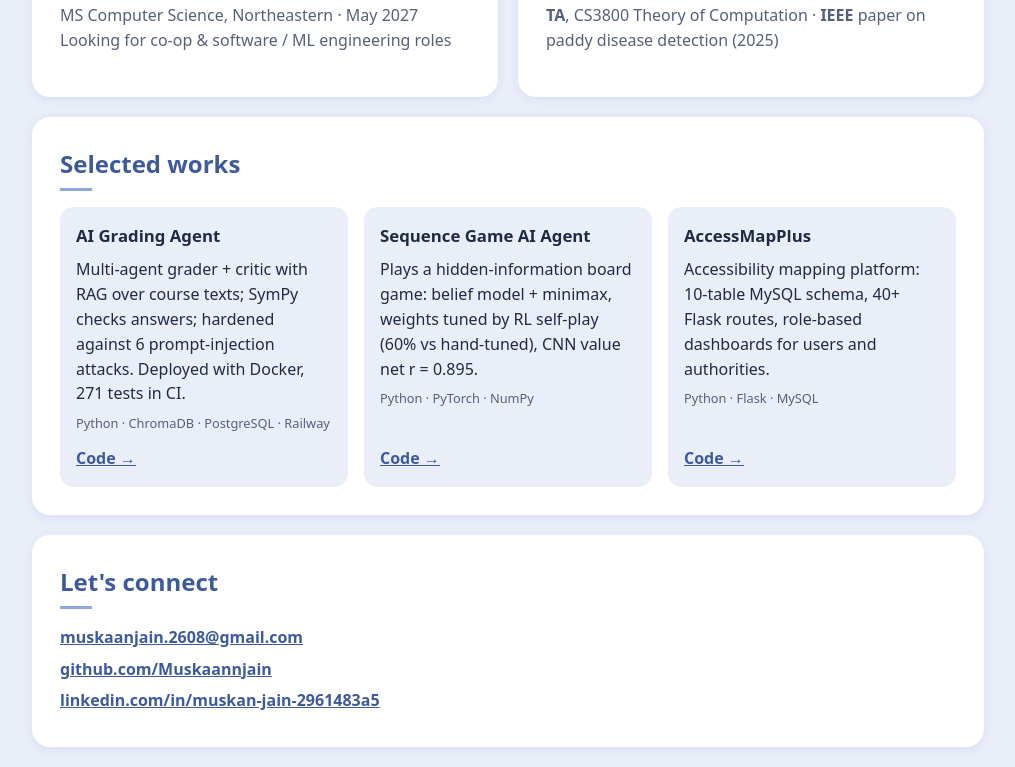
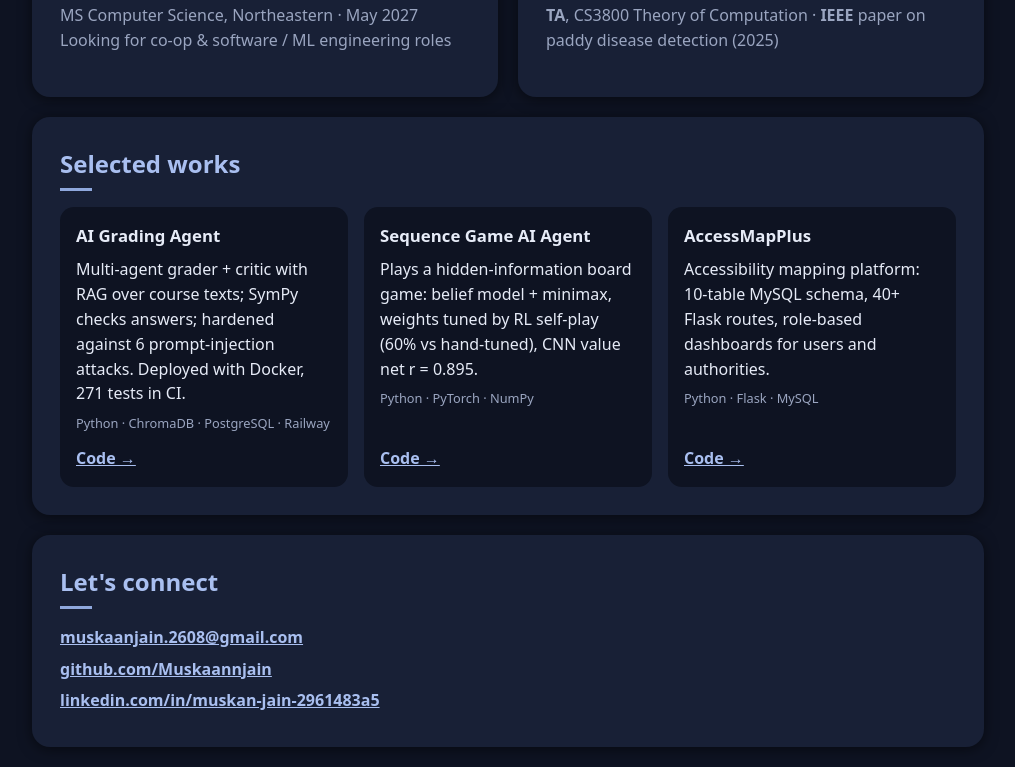
Before and after one commit to Muskaannjain/Muskaannjain.github.io, a plain HTML site: page index.html in a window 1280 px wide. Shown: the part 424-1191 px from the top of the page, without its empty margins (132-1147 px from the left). Drawn offline with Linux system fonts and the light colour scheme.

Commit message:
Dark mode
Co-Authored-By: Claude Opus 5.5 <noreply@anthropic.com>

```diff
--- a/index.html
+++ b/index.html
@@ -6,11 +6,11 @@
 <title>Muskan Jain — Software &amp; ML Engineer</title>
 <meta name="description" content="Muskan Jain, MS Computer Science at Northeastern. LLM agents, RAG, ML and full-stack projects.">
 <style>
-  :root { --bg:#e9eef9; --panel:#fff; --blue:#8fa8dd; --ink:#1f2a44; --deep:#3d5a9e; --muted:#55607a; }
+  :root { color-scheme:dark; --bg:#0e1322; --panel:#182036; --blue:#8fa8dd; --ink:#e6ebf7; --deep:#a9bff0; --muted:#9aa5c0; }
   * { box-sizing:border-box; }
   body { margin:0; font:16px/1.55 system-ui,sans-serif; color:var(--ink); background:var(--bg); }
   .grid { max-width:62rem; margin:0 auto; padding:1.25rem; display:grid; gap:1.25rem; grid-template-columns:1fr 1fr; }
-  section { background:var(--panel); border-radius:18px; padding:1.75rem; box-shadow:0 2px 10px #3d5a9e1a; }
+  section { background:var(--panel); border-radius:18px; padding:1.75rem; box-shadow:0 2px 14px #0008; }
   .works { grid-column:span 2; }
   h1 { font-size:clamp(2.6rem,8vw,4.5rem); line-height:1; margin:0 0 1rem; color:var(--blue); letter-spacing:-.02em; }
   h2 { margin:0 0 .25rem; font-size:1.5rem; color:var(--deep); }
```
